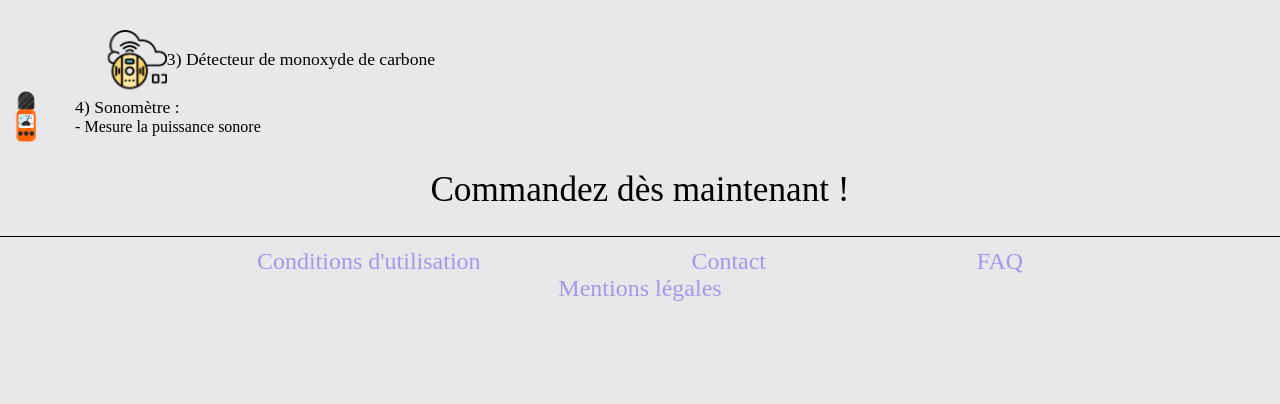
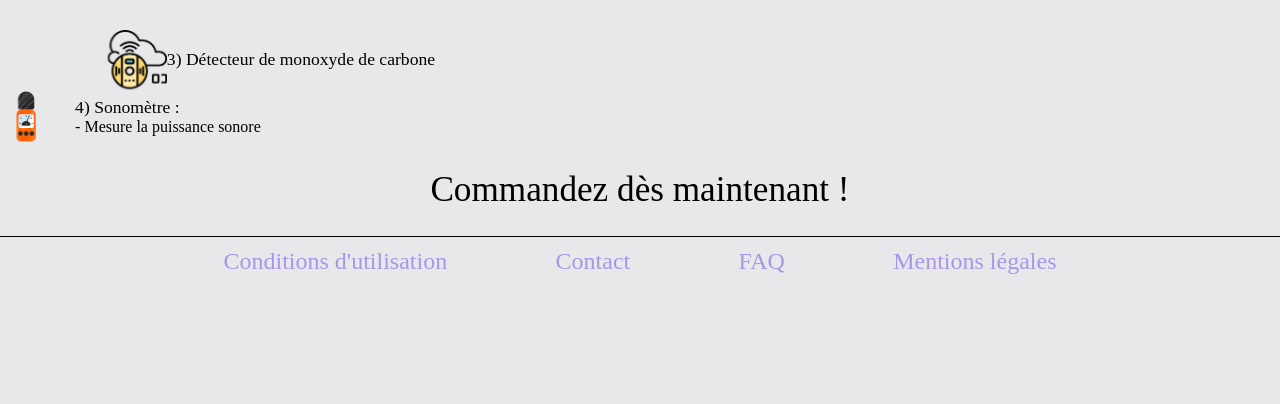
Before and after one commit to julientournier6/Better-Labor, a PHP site: the page made by Découvrir/Découvrir.html in a window 1280 px wide. Shown: the part 718-1122 px from the top of the page. After the commit the page ends 992 px from the top, so only its background shows below. Run offline with PHP 8.4, Linux system fonts and the light colour scheme.

Commit message:
Update Découvrir.css

```diff
--- a/Découvrir/Découvrir.css
+++ b/Découvrir/Découvrir.css
@@ -228,6 +228,6 @@ p7{
 
 a{
     text-decoration : none ;
-    padding : 10%;
+    padding : 5%;
     color: #A697E8;
 }
```
